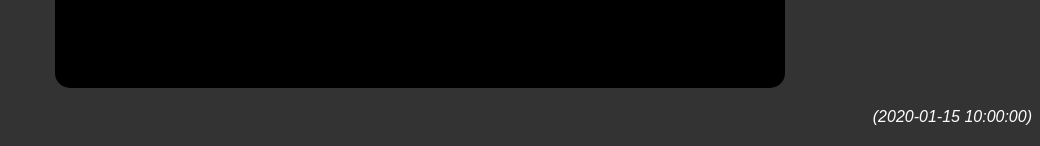
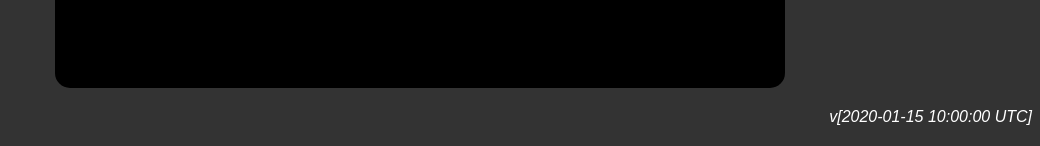
Before and after one commit to tgruby/dungeon-hunt, a Flask app: template templates/game.html in a window 1280 px wide. Shown: the part 654-800 px from the top of the page, without its empty margins (240-1280 px from the left). Run offline with Flask 2, Linux system fonts and the light colour scheme; the template is opened without the code that fills it: most values are stand-ins (such as "Sample title", 1, 10 or a date in 2020).

Commit message:
updated version tag on home screen.

```diff
--- a/controller/start_game.py
+++ b/controller/start_game.py
@@ -1,5 +1,4 @@
-from controller import town
-from view import screen, images
+from view import screen
 from model import characters
 
 
--- a/templates/game.html
+++ b/templates/game.html
@@ -33,7 +33,7 @@
 		connect(term, '/api/v1/game/action/start')
 
 	</script>
-	<div style="text-align:right; font-style: italic;">({{ last_updated }})</div>
+	<div style="text-align:right; font-style: italic;">v[{{ last_updated }} UTC]</div>
 
 </body>
 </html>
```
